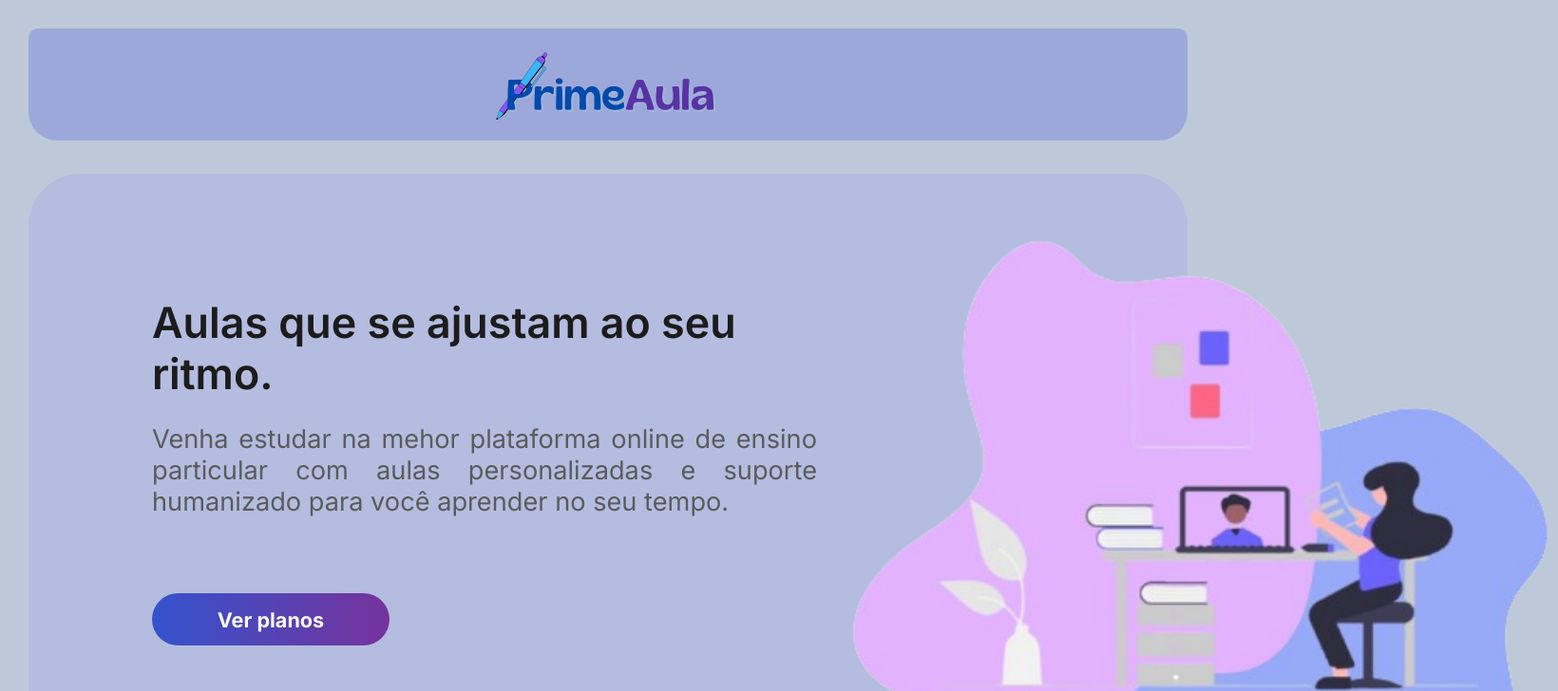
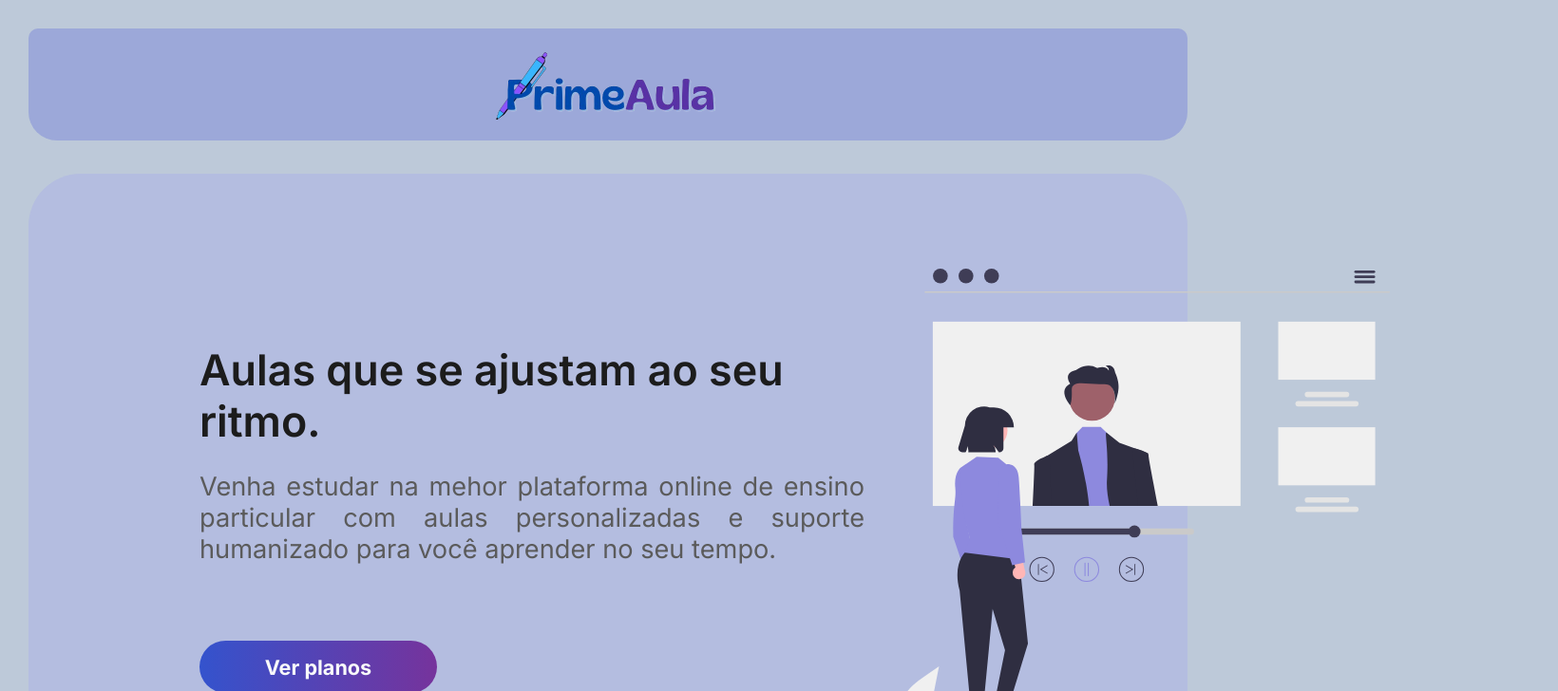
Before and after one commit to bernardooldz/PrimeAula, a React (Vite) app: page / in a window 1280 px wide. Shown: the top 728 px of the page at 95% size, 1640 px wide, since content can reach past the window. Built offline with nearby package versions, Linux system fonts and the light colour scheme.

Commit message:
create home component

```diff
--- a/src/App.css
+++ b/src/App.css
@@ -64,6 +64,7 @@ header {
 .container-home {
   display: flex;
   justify-content: space-around;
+  padding: 50px;
 }
 
 .container-home-hero{
@@ -101,5 +102,6 @@ header {
 }
 
 .image-home img{
-  width: 750px;
+  height: 60vh;
+  background: transparent;
 }
--- a/src/components/Home.jsx
+++ b/src/components/Home.jsx
@@ -1,4 +1,4 @@
-import ImageHome from '../assets/images/imgEstudandoOn2.png'
+import ImageHome from '../assets/images/imageHome.svg'
 
 function Home(){
     return(
```
Also changed, not shown: src/assets/images/imageHome.svg (added).
